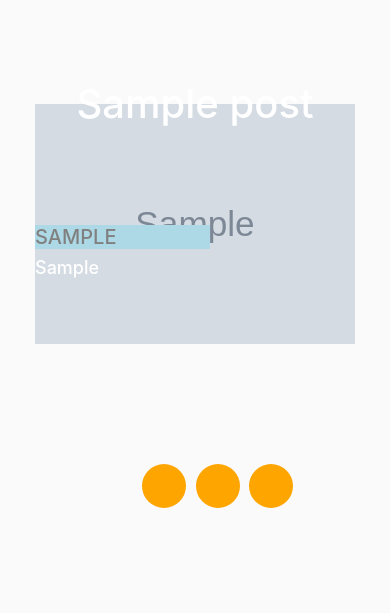
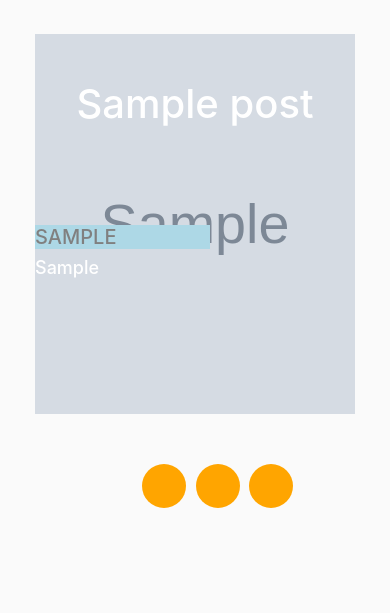
Before and after one commit to pwilson802/snackbar-parking, a Django app: page / in a window 390 px wide. Shown: the part 56-669 px from the top of the page. Run offline with Django 3.2, Linux system fonts and the light colour scheme; tables that the repository leaves empty hold one stand-in row (values such as "Sample post"); grey boxes marked "Sample" are stand-in pictures; some libraries are stand-ins or nearby versions; some web fonts are replaced.

Commit message:
changing the background image size for mobile

```diff
--- a/blog/templates/blog/home.html
+++ b/blog/templates/blog/home.html
@@ -4,9 +4,8 @@
     {% if forloop.first %}
     .newest-post-entry {
     background: url({{ post.imagesmall.url }}) no-repeat center center fixed;
-    background-size: contain;
+    background-size: 100% 100%;
     height: 380px;
-    width: 100%;
     }
 
 
```
